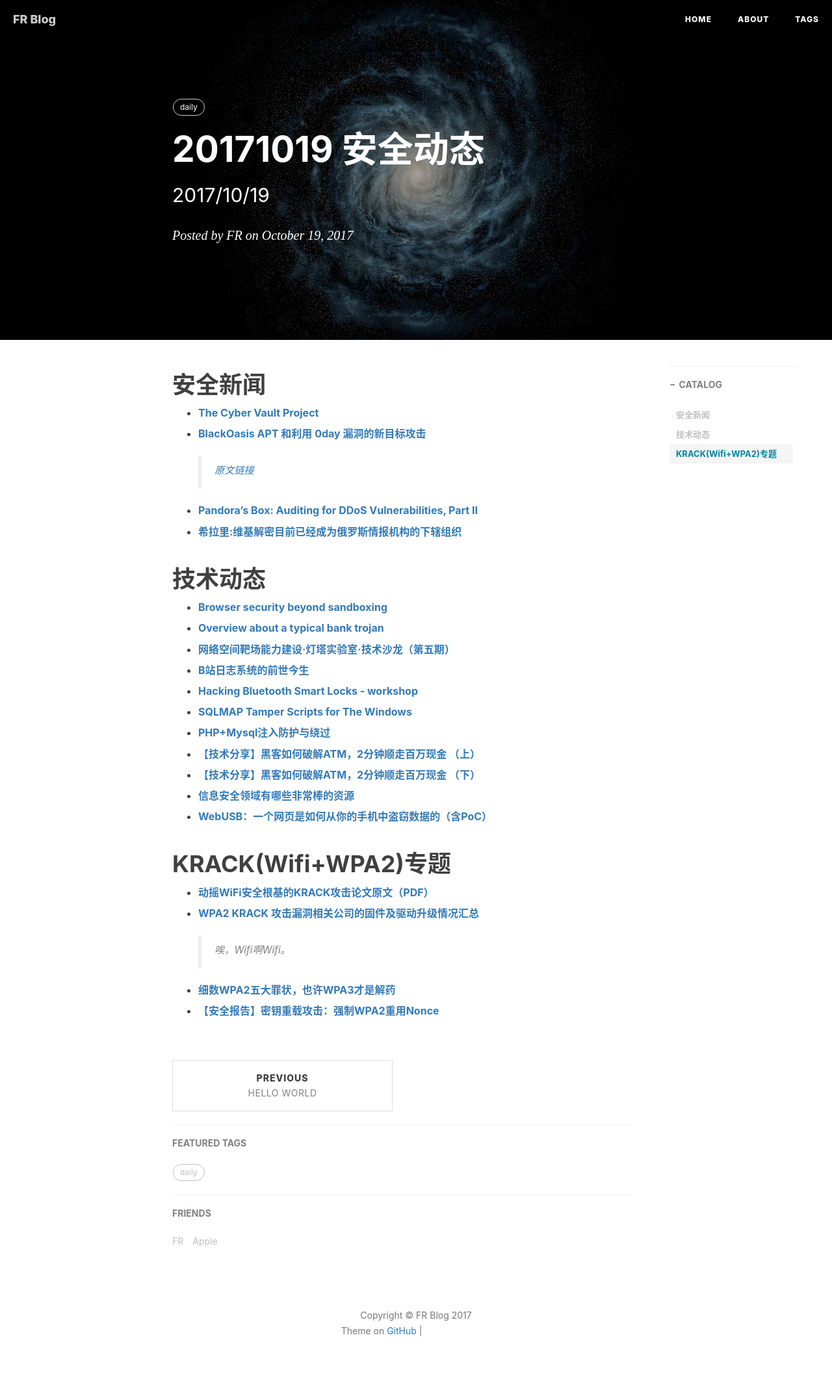
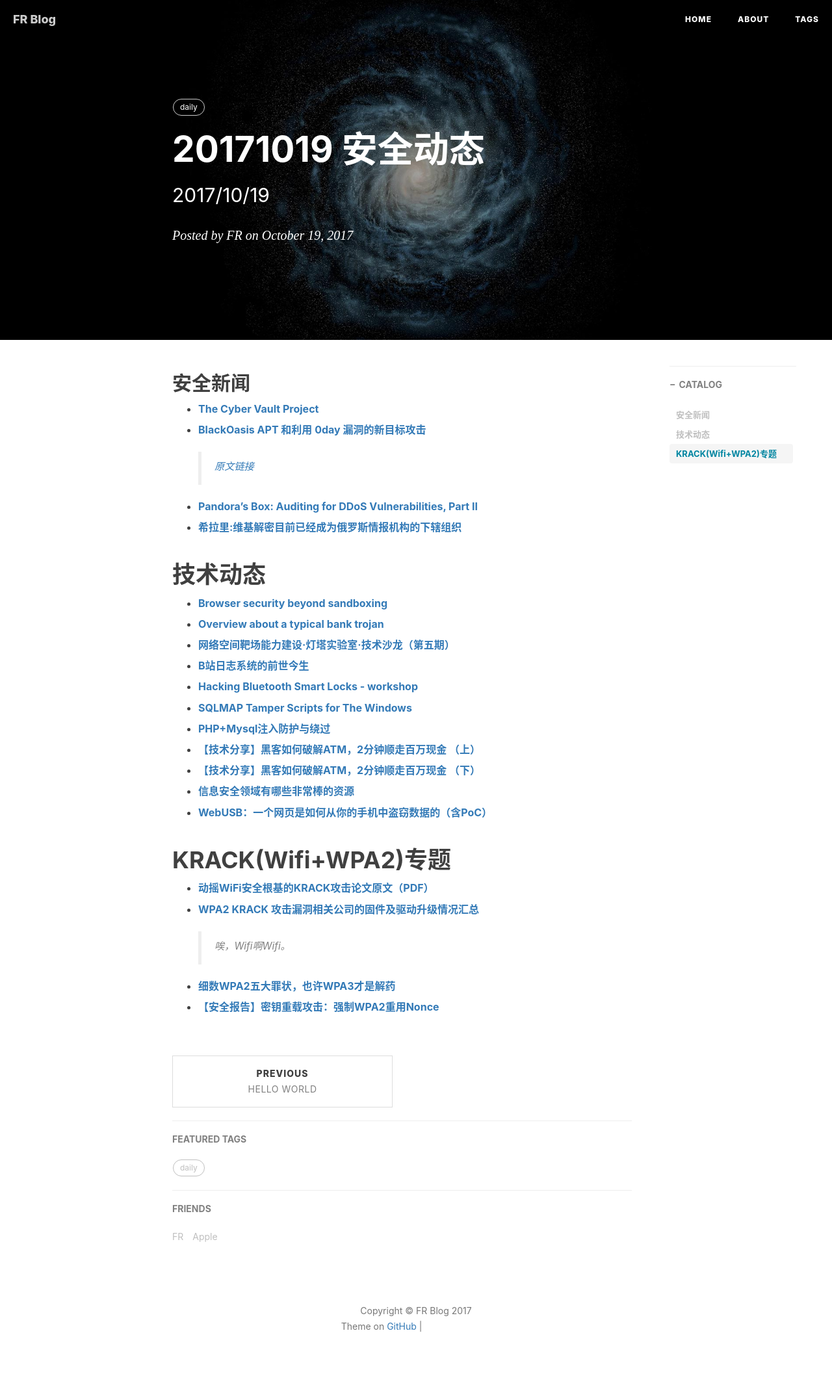
Before and after one commit to flankeraptor/flankeraptor.github.io, a Jekyll site: the page built from _posts/2017-10-19-20171019-安全动态.md, in a window 1280 px wide. Shown: the whole page at 65% size. Built offline with Jekyll 4.4.1, drawn with Linux system fonts in a browser that asks for light colours; nearby versions of some CDN libraries; comment, search, counter and statistics services are not loaded; grey boxes are pictures that could not be loaded.

```diff
--- a/_posts/2017-10-19-20171019-安全动态.md
+++ b/_posts/2017-10-19-20171019-安全动态.md
@@ -9,7 +9,7 @@ catalog: true
 tags:
     - daily
 ---
-# 安全新闻
+## 安全新闻
 - **[The Cyber Vault Project](http://nsarchive.gwu.edu/project/cyber-vault-project)**
 
  - **[BlackOasis APT 和利用 0day 漏洞的新目标攻击](https://paper.seebug.org/418/)**
```
